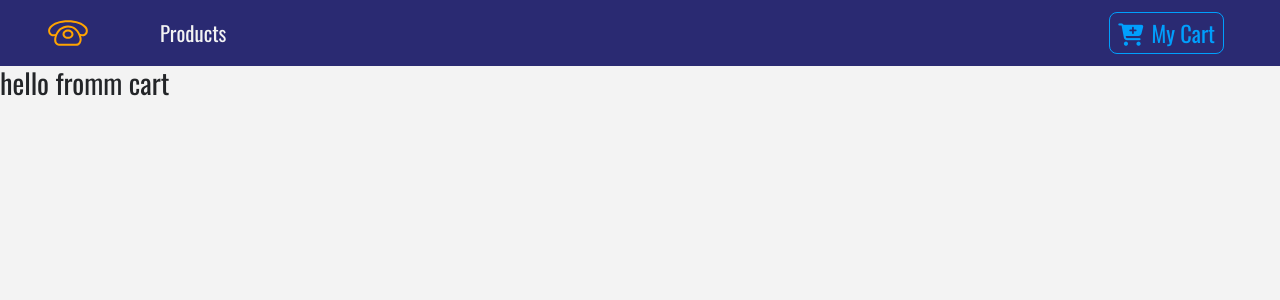
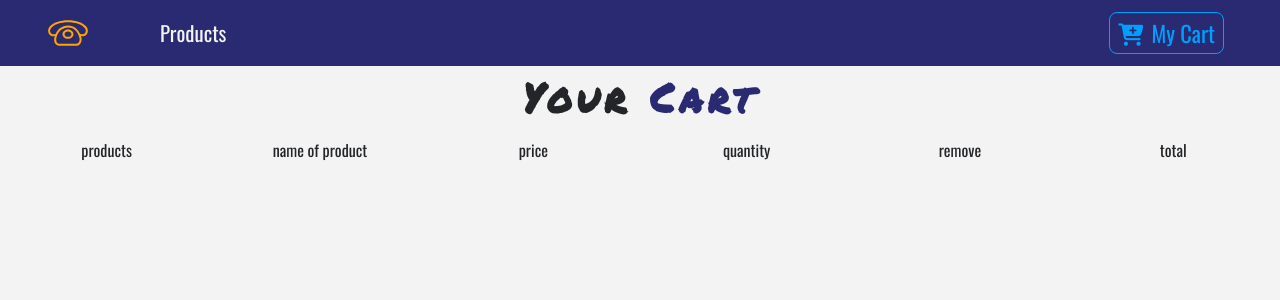
Before and after one commit to PawelRzeszutek/first_project, a React (Create React App) app: page /cart in a window 1280 px wide. Shown: the top 300 px of the page. Built offline with nearby package versions, Linux system fonts and the light colour scheme.

Commit message:
CartColumns component

```diff
--- a/src/components/Cart/Cart.js
+++ b/src/components/Cart/Cart.js
@@ -1,11 +1,13 @@
 import React, { Component } from 'react'
-
+import Title from '../Title';
+import CartColumns from './CartColumns'
 export default class Cart extends Component {
     render() {
         return (
-            <div>
-                <h3>hello fromm cart</h3>
-            </div>
+            <section>
+                <Title name="your" title="cart" />
+                <CartColumns />
+            </section>
         )
     }
 }
--- /dev/null
+++ b/src/components/Cart/CartColumns.js
@@ -0,0 +1,27 @@
+import React from 'react'
+
+export default function CartColumns() {
+return <div className="container-fluid text-center d-none d-lg-block">
+        <div className="row">
+
+            <div className="col-10 mx-auto col-lg-2">
+                <p className="text-ippercase">products</p>
+            </div>
+            <div className="col-10 mx-auto col-lg-2">
+                <p className="text-ippercase">name of product</p>
+            </div>
+            <div className="col-10 mx-auto col-lg-2">
+                <p className="text-ippercase">price</p>
+            </div>
+            <div className="col-10 mx-auto col-lg-2">
+                <p className="text-ippercase">quantity</p>
+            </div>
+            <div className="col-10 mx-auto col-lg-2">
+                <p className="text-ippercase">remove</p>
+            </div>
+            <div className="col-10 mx-auto col-lg-2">
+                <p className="text-ippercase">total</p>
+            </div>
+        </div>
+    </div>;
+}
```
